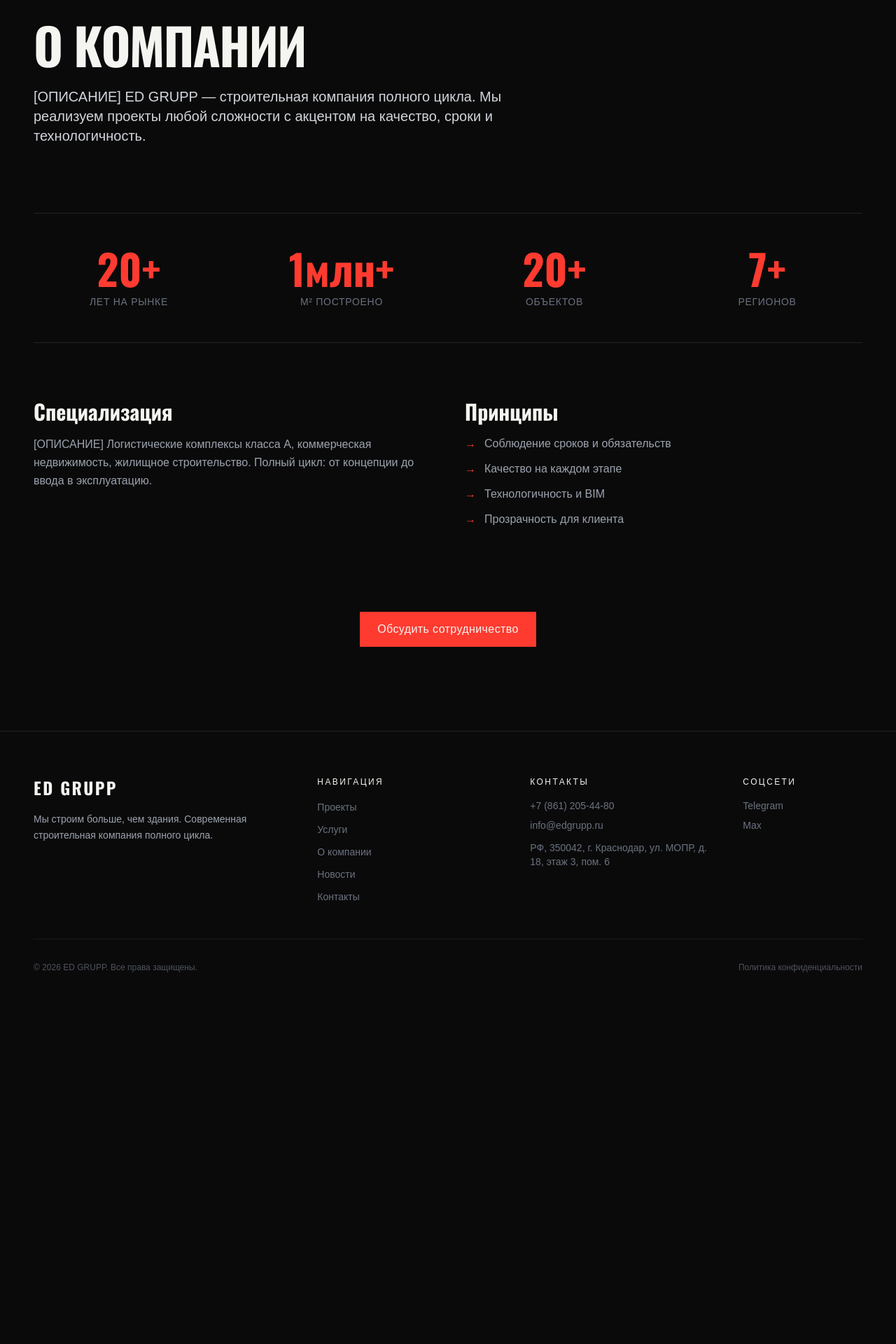
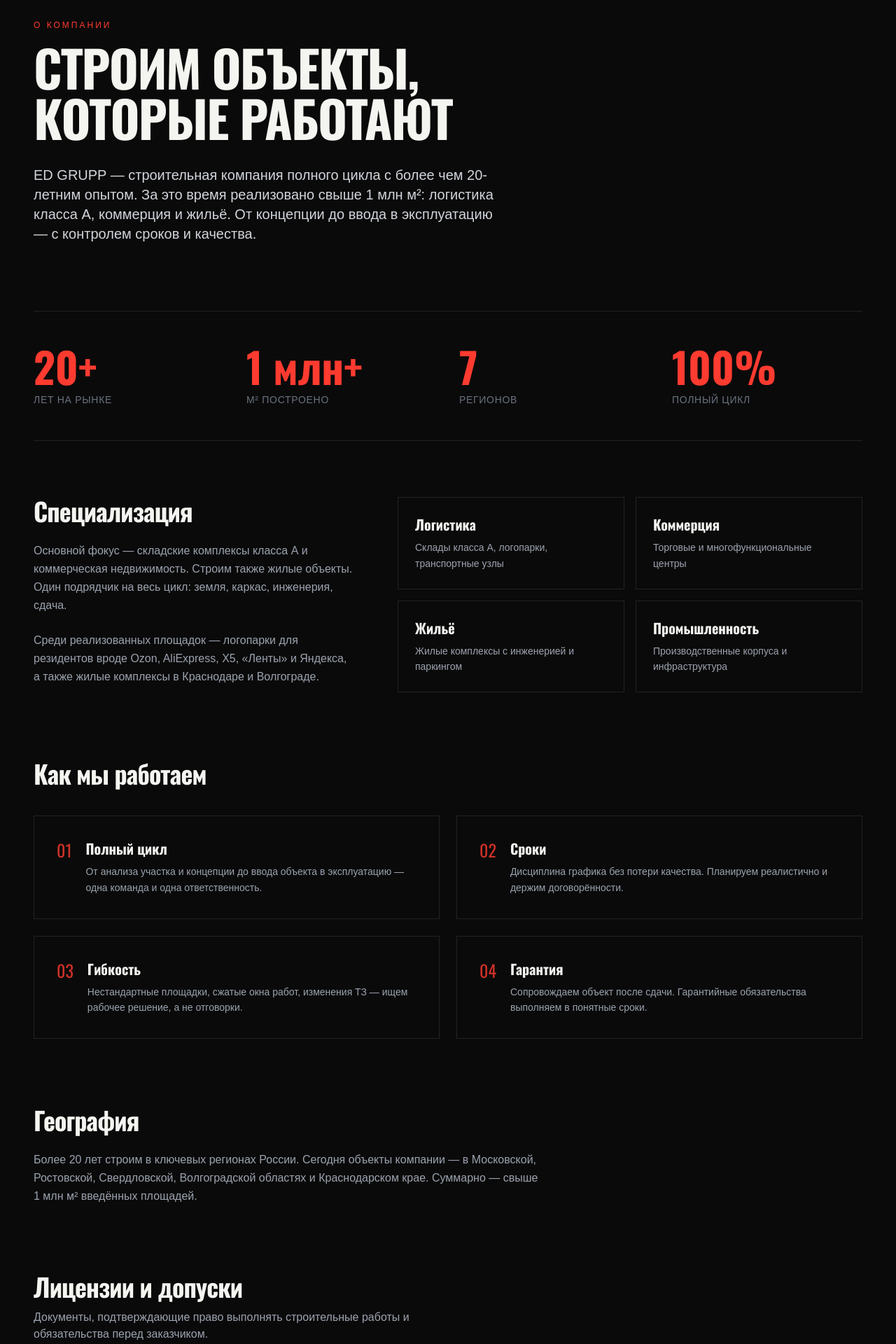
Before and after one commit to Pugmeister/ed-grupp, a React (Vite) app: page /about in a window 1280 px wide. Shown: the part 100-2020 px from the top of the page at 70% size. Before the commit the page ends 1554 px from the top, so only its background shows below. Built offline with nearby package versions, Linux system fonts and the light colour scheme; a web font is replaced by a local one.

Commit message:
Обновил страницу о компании, добавил текста и поля для фоток с лицензиями

```diff
--- a/src/pages/About/About.jsx
+++ b/src/pages/About/About.jsx
@@ -1,27 +1,65 @@
 import Button from '../../components/Button/Button'
+import { img } from '../../utils/asset'
+
+const principles = [
+  {
+    title: 'Полный цикл',
+    text: 'От анализа участка и концепции до ввода объекта в эксплуатацию — одна команда и одна ответственность.',
+  },
+  {
+    title: 'Сроки',
+    text: 'Дисциплина графика без потери качества. Планируем реалистично и держим договорённости.',
+  },
+  {
+    title: 'Гибкость',
+    text: 'Нестандартные площадки, сжатые окна работ, изменения ТЗ — ищем рабочее решение, а не отговорки.',
+  },
+  {
+    title: 'Гарантия',
+    text: 'Сопровождаем объект после сдачи. Гарантийные обязательства выполняем в понятные сроки.',
+  },
+]
+
+// Положи файлы в public/images/licenses/ (01.jpg, 02.jpg…)
+const licenses = [
+  { src: img('images/licenses/01.jpg'), alt: 'Лицензия / допуск 1' },
+  { src: img('images/licenses/02.jpg'), alt: 'Лицензия / допуск 2' },
+  { src: img('images/licenses/03.jpg'), alt: 'Лицензия / допуск 3' },
+  { src: img('images/licenses/04.jpg'), alt: 'Сертификат 1' },
+  { src: img('images/licenses/05.jpg'), alt: 'Сертификат 2' },
+  { src: img('images/licenses/06.jpg'), alt: 'Сертификат 3' },
+]
 
 export default function About() {
   return (
     <div className="pt-28 sm:pt-32 pb-20 px-5 sm:px-6 md:px-12 min-h-screen bg-ink">
       <div className="max-w-7xl mx-auto">
-        <header className="mb-16 sm:mb-24 max-w-3xl">
-          <h1 className="font-display text-5xl sm:text-6xl md:text-7xl font-bold tracking-tight mb-6">
-            О КОМПАНИИ
+        {/* Hero */}
+        <header className="mb-16 sm:mb-24 max-w-4xl">
+          <p className="text-xs tracking-[0.25em] uppercase text-accent mb-4">
+            О компании
+          </p>
+          <h1 className="font-display text-5xl sm:text-6xl md:text-7xl font-bold tracking-tight mb-8 leading-[0.95]">
+            СТРОИМ ОБЪЕКТЫ,
+            <br />
+            КОТОРЫЕ РАБОТАЮТ
           </h1>
-          <p className="text-gray-300 text-lg sm:text-xl leading-relaxed">
-            [ОПИСАНИЕ] ED GRUPP — строительная компания полного цикла. Мы реализуем проекты любой сложности с акцентом на качество, сроки и технологичность.
+          <p className="text-gray-300 text-lg sm:text-xl leading-relaxed max-w-2xl">
+            ED GRUPP — строительная компания полного цикла с более чем 20-летним опытом.
+            За это время реализовано свыше 1&nbsp;млн&nbsp;м²: логистика класса&nbsp;А, коммерция
+            и жильё. От концепции до ввода в эксплуатацию — с контролем сроков и качества.
           </p>
         </header>
 
-        {/* Key numbers placeholder */}
+        {/* Цифры — только то, что можно защищать */}
         <section className="grid grid-cols-2 md:grid-cols-4 gap-8 mb-20 py-12 border-y border-white/10">
           {[
             { value: '20+', label: 'Лет на рынке' },
-            { value: '1млн+', label: 'м² построено' },
-            { value: '20+', label: 'Объектов' },
-            { value: '7+', label: 'Регионов' },
+            { value: '1 млн+', label: 'м² построено' },
+            { value: '7', label: 'Регионов' },
+            { value: '100%', label: 'Полный цикл' },
           ].map((item) => (
-            <div key={item.label} className="text-center">
+            <div key={item.label} className="text-center md:text-left">
               <div className="font-display text-4xl sm:text-5xl md:text-6xl font-bold text-accent">
                 {item.value}
               </div>
@@ -32,35 +70,141 @@ export default function About() {
           ))}
         </section>
 
-        <section className="grid grid-cols-1 md:grid-cols-2 gap-12 mb-20">
-          <div>
-            <h2 className="font-display text-3xl font-bold mb-4">Специализация</h2>
+        {/* Специализация + фокус */}
+        <section className="grid grid-cols-1 lg:grid-cols-12 gap-12 lg:gap-16 mb-24">
+          <div className="lg:col-span-5">
+            <h2 className="font-display text-3xl sm:text-4xl font-bold mb-6 tracking-tight">
+              Специализация
+            </h2>
+            <p className="text-gray-400 leading-relaxed mb-6">
+              Основной фокус — складские комплексы класса&nbsp;А и коммерческая
+              недвижимость. Строим также жилые объекты. Один подрядчик на весь цикл:
+              земля, каркас, инженерия, сдача.
+            </p>
             <p className="text-gray-400 leading-relaxed">
-              [ОПИСАНИЕ] Логистические комплексы класса А, коммерческая недвижимость, жилищное строительство. Полный цикл: от концепции до ввода в эксплуатацию.
+              Среди реализованных площадок — логопарки для резидентов вроде Ozon,
+              AliExpress, X5, «Ленты» и Яндекса, а также жилые комплексы в Краснодаре
+              и Волгограде.
             </p>
           </div>
-          <div>
-            <h2 className="font-display text-3xl font-bold mb-4">Принципы</h2>
-            <ul className="space-y-3 text-gray-400">
-              <li className="flex gap-3">
-                <span className="text-accent">→</span> Соблюдение сроков и обязательств
-              </li>
-              <li className="flex gap-3">
-                <span className="text-accent">→</span> Качество на каждом этапе
-              </li>
-              <li className="flex gap-3">
-                <span className="text-accent">→</span> Технологичность и BIM
-              </li>
-              <li className="flex gap-3">
-                <span className="text-accent">→</span> Прозрачность для клиента
-              </li>
-            </ul>
+          <div className="lg:col-span-7 grid grid-cols-1 sm:grid-cols-2 gap-4">
+            {[
+              {
+                t: 'Логистика',
+                d: 'Склады класса А, логопарки, транспортные узлы',
+              },
+              {
+                t: 'Коммерция',
+                d: 'Торговые и многофункциональные центры',
+              },
+              {
+                t: 'Жильё',
+                d: 'Жилые комплексы с инженерией и паркингом',
+              },
+              {
+                t: 'Промышленность',
+                d: 'Производственные корпуса и инфраструктура',
+              },
+            ].map((card) => (
+              <div
+                key={card.t}
+                className="border border-white/10 p-6 hover:border-accent/40 transition-colors"
+              >
+                <div className="font-display text-xl font-bold text-paper mb-2">
+                  {card.t}
+                </div>
+                <p className="text-sm text-gray-400 leading-relaxed">{card.d}</p>
+              </div>
+            ))}
           </div>
         </section>
 
-        <section className="text-center py-10">
+        {/* Принципы */}
+        <section className="mb-24">
+          <h2 className="font-display text-3xl sm:text-4xl font-bold mb-10 tracking-tight">
+            Как мы работаем
+          </h2>
+          <div className="grid grid-cols-1 sm:grid-cols-2 gap-6">
+            {principles.map((p, i) => (
+              <div
+                key={p.title}
+                className="border border-white/10 p-6 sm:p-8 flex gap-5"
+              >
+                <span className="font-display text-2xl text-accent/80 shrink-0">
+                  {String(i + 1).padStart(2, '0')}
+                </span>
+                <div>
+                  <h3 className="font-display text-xl font-bold mb-2">{p.title}</h3>
+                  <p className="text-sm text-gray-400 leading-relaxed">{p.text}</p>
+                </div>
+              </div>
+            ))}
+          </div>
+        </section>
+
+        {/* География */}
+        <section className="mb-24 max-w-3xl">
+          <h2 className="font-display text-3xl sm:text-4xl font-bold mb-6 tracking-tight">
+            География
+          </h2>
+          <p className="text-gray-400 leading-relaxed">
+            Более 20 лет строим в ключевых регионах России. Сегодня объекты компании —
+            в Московской, Ростовской, Свердловской, Волгоградской областях
+            и Краснодарском крае. Суммарно — свыше 1&nbsp;млн&nbsp;м² введённых площадей.
+          </p>
+        </section>
+
+        {/* Лицензии */}
+        <section className="mb-24">
+          <div className="flex flex-col sm:flex-row sm:items-end justify-between gap-4 mb-10">
+            <div>
+              <h2 className="font-display text-3xl sm:text-4xl font-bold tracking-tight">
+                Лицензии и допуски
+              </h2>
+              <p className="mt-3 text-gray-400 max-w-xl">
+                Документы, подтверждающие право выполнять строительные работы
+                и обязательства перед заказчиком.
+              </p>
+            </div>
+          </div>
+
+          <div className="grid grid-cols-2 md:grid-cols-3 gap-4 sm:gap-6">
+            {licenses.map((item) => (
+              <a
+                key={item.src}
+                href={item.src}
+                target="_blank"
+                rel="noopener noreferrer"
+                className="group block border border-white/10 overflow-hidden bg-white/5 aspect-[3/4] interactive-hover"
+              >
+                <img
+                  src={item.src}
+                  alt={item.alt}
+                  loading="lazy"
+                  className="w-full h-full object-cover object-top grayscale group-hover:grayscale-0 group-hover:scale-[1.02] transition-all duration-500"
+                  onError={(e) => {
+                    e.currentTarget.style.display = 'none'
+                    e.currentTarget.parentElement.classList.add(
+                      'flex',
+                      'items-center',
+                      'justify-center'
+                    )
+                    e.currentTarget.parentElement.innerHTML =
+                      '<span class="text-xs text-gray-500 p-4 text-center">Добавьте скан в public/images/licenses/</span>'
+                  }}
+                />
+              </a>
+            ))}
+          </div>
+        </section>
+
+        {/* CTA */}
+        <section className="text-center py-8 border-t border-white/10">
+          <p className="text-gray-400 mb-8 max-w-md mx-auto">
+            Есть участок, ТЗ или идея объекта — обсудим формат работы и сроки.
+          </p>
           <Button to="/contacts" variant="accent">
-            Обсудить сотрудничество
+            Обсудить проект
           </Button>
         </section>
       </div>
```
